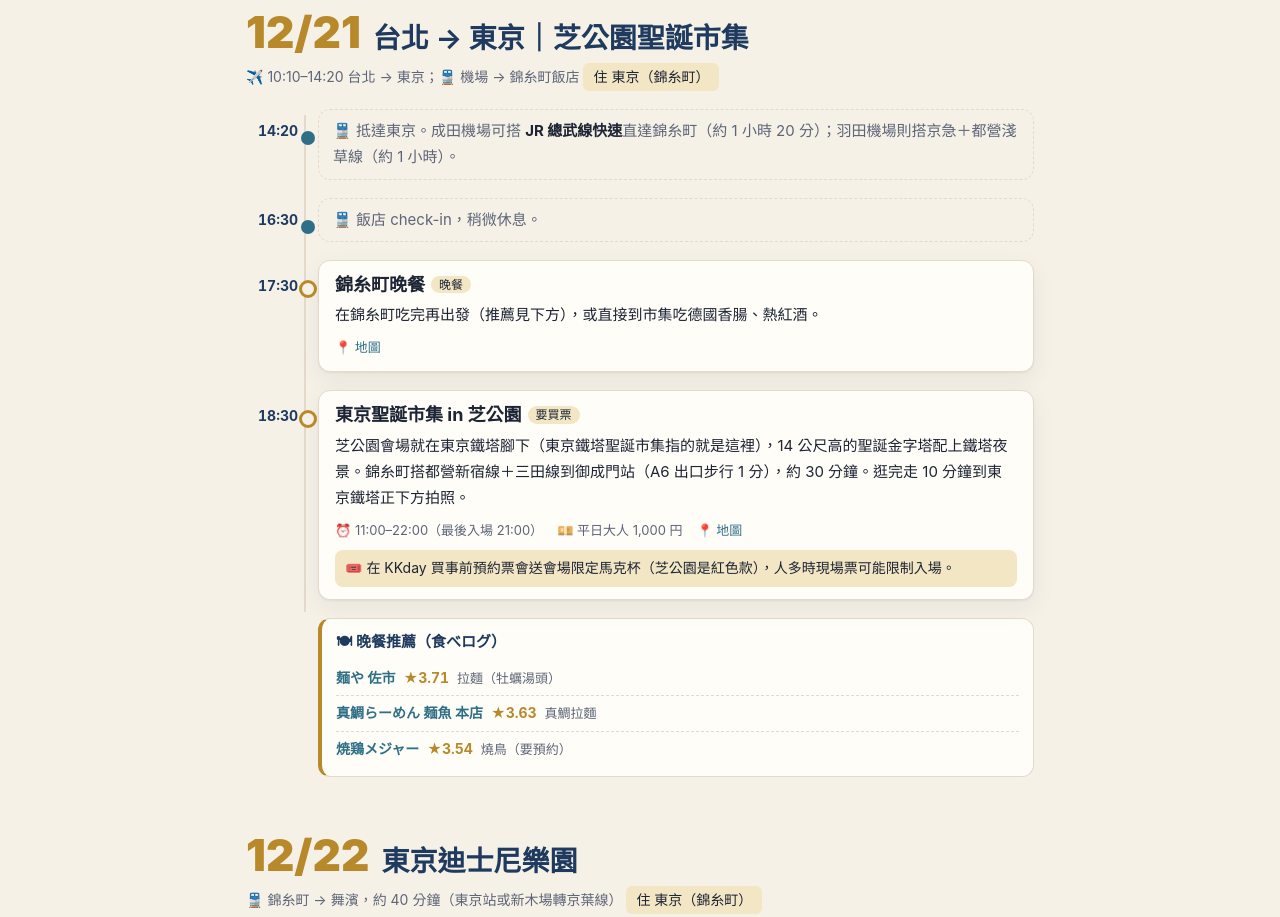
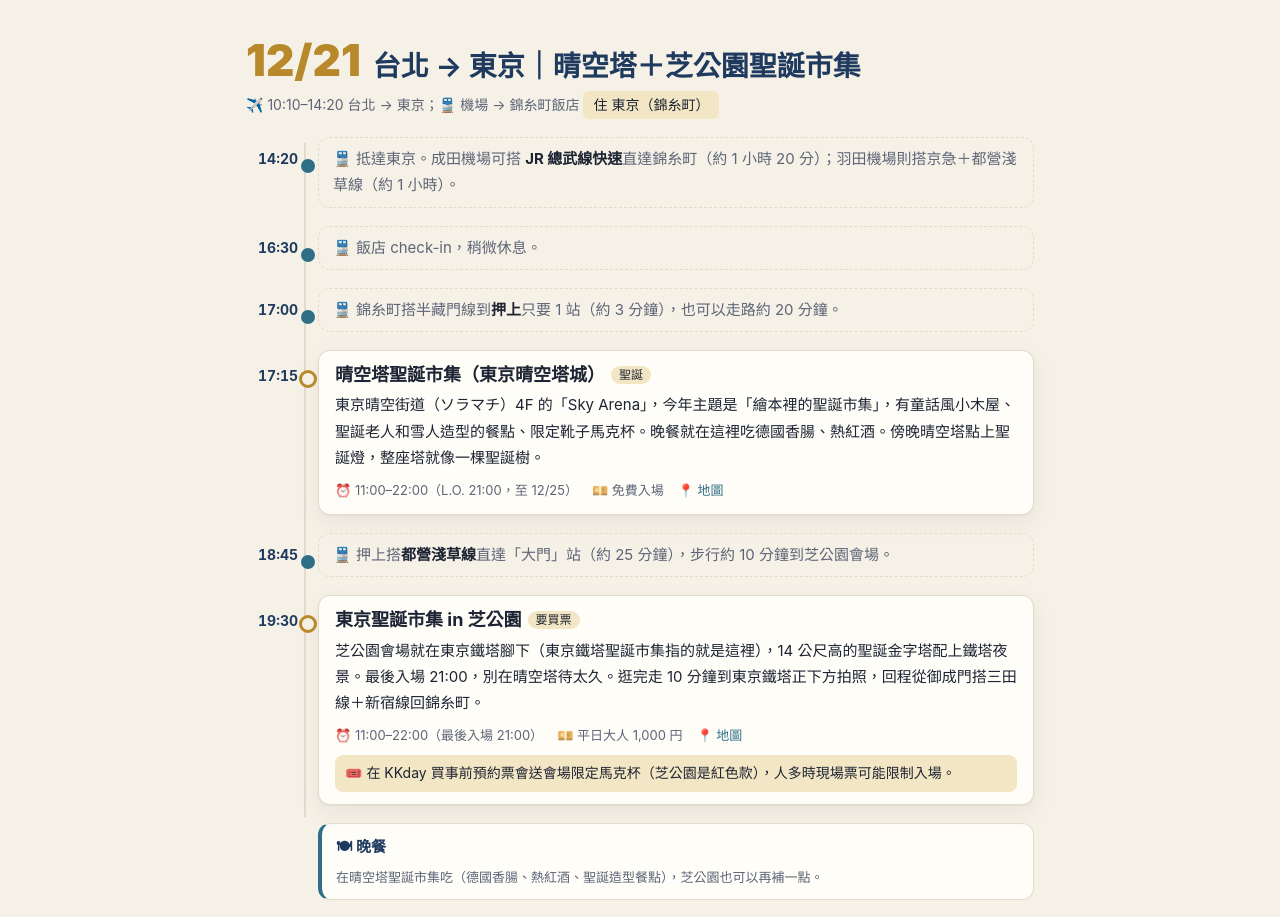
Before and after one commit to NexusX3/tokyo-tohoku-nagoya, a plain HTML site: page index.html in a window 1280 px wide. Shown: the part 1096-2013 px from the top of the page. Drawn offline with Linux system fonts and the light colour scheme.

Commit message:
Add Skytree Christmas market (12/21) and Ebisu Garden Place (12/24)
Co-Authored-By: Claude Opus 5.5 <noreply@anthropic.com>
Claude-Session: https://claude.ai/code/session_01GsSjwjdvJmPbbfNcUsScwE

```diff
--- a/index.html
+++ b/index.html
@@ -161,8 +161,8 @@ const UI = {
          ja:'12/21〜1/4、東京のクリスマスマーケットとハリー・ポッター、富士河口湖、仙台・松島、銀山温泉、蔵王の樹氷、名古屋での年越し・初詣を公共交通で巡る15日間。'},
   eyebrow: 'TOKYO · TOHOKU · NAGOYA · 15 DAYS',
   h1: {zh:['東京・東北・<br>','名古屋跨年'], ja:['東京・東北・<br>','名古屋で年越し']},
-  lede: {zh:'聖誕節在東京逛市集、去迪士尼和哈利波特影城；接著到河口湖看富士山，北上仙台、松島吃牡蠣，到山形泡銀山溫泉、看藏王樹冰，最後飛到名古屋敲鐘跨年、初詣，再從名古屋回台北。全程大眾交通，不開車。',
-         ja:'クリスマスは東京でマーケット、ディズニー、ハリー・ポッター。河口湖で富士山を眺め、仙台・松島で牡蠣を味わい、山形で銀山温泉と蔵王の樹氷へ。最後は名古屋へ飛んで年越しと初詣、名古屋から台北へ帰ります。移動はすべて公共交通機関です。'},
+  lede: {zh:'聖誕節在東京逛晴空塔、芝公園、六本木、惠比壽的聖誕市集，去迪士尼和哈利波特影城；接著到河口湖看富士山，北上仙台、松島吃牡蠣，到山形泡銀山溫泉、看藏王樹冰，最後飛到名古屋敲鐘跨年、初詣，再從名古屋回台北。全程大眾交通，不開車。',
+         ja:'クリスマスは東京でスカイツリー・芝公園・六本木・恵比寿のマーケット巡り、ディズニー、ハリー・ポッター。河口湖で富士山を眺め、仙台・松島で牡蠣を味わい、山形で銀山温泉と蔵王の樹氷へ。最後は名古屋へ飛んで年越しと初詣、名古屋から台北へ帰ります。移動はすべて公共交通機関です。'},
   stats: [
     {zh:'日期 <b>12/21–1/4</b> 15 天 14 夜', ja:'日程 <b>12/21〜1/4</b> 14泊15日'},
     {zh:'住宿 <b>東京・河口湖・仙台・山形・名古屋</b>', ja:'宿泊 <b>東京・河口湖・仙台・山形・名古屋</b>'},
@@ -191,27 +191,27 @@ const UI = {
 
 const DAYS = [
  { id:'d1221', no:'12/21', nav:{zh:'12/21 抵達',ja:'12/21 到着'},
-   title:{zh:'台北 → 東京｜芝公園聖誕市集', ja:'台北 → 東京｜芝公園クリスマスマーケット'},
+   title:{zh:'台北 → 東京｜晴空塔＋芝公園聖誕市集', ja:'台北 → 東京｜スカイツリー＋芝公園クリスマスマーケット'},
    route:{zh:'✈️ 10:10–14:20 台北 → 東京；🚆 機場 → 錦糸町飯店', ja:'✈️ 10:10–14:20 台北 → 東京、🚆 空港 → 錦糸町のホテル'},
    stay:{zh:'住 東京（錦糸町）', ja:'東京（錦糸町）泊'},
    items:[
     {t:'14:20', move:true, p:{zh:'抵達東京。成田機場可搭 <strong>JR 總武線快速</strong>直達錦糸町（約 1 小時 20 分）；羽田機場則搭京急＋都營淺草線（約 1 小時）。',
                               ja:'東京着。成田空港からは<strong>JR総武快速線</strong>で錦糸町まで乗り換えなし（約1時間20分）、羽田空港からは京急＋都営浅草線で約1時間。'}},
     {t:'16:30', move:true, p:{zh:'飯店 check-in，稍微休息。', ja:'ホテルにチェックイン、ひと休み。'}},
-    {t:'17:30', h:{zh:'錦糸町晚餐',ja:'錦糸町で夕食'}, tag:{zh:'晚餐',ja:'夕食'},
-     p:{zh:'在錦糸町吃完再出發（推薦見下方），或直接到市集吃德國香腸、熱紅酒。',
-        ja:'錦糸町で食べてから出発（おすすめは下記）。マーケットでソーセージやグリューワインを夕食代わりにしても。'}, meta:[], q:'錦糸町駅'},
-    {t:'18:30', h:{zh:'東京聖誕市集 in 芝公園',ja:'東京クリスマスマーケット in 芝公園'}, tag:{zh:'要買票',ja:'チケット制'},
-     p:{zh:'芝公園會場就在東京鐵塔腳下（東京鐵塔聖誕市集指的就是這裡），14 公尺高的聖誕金字塔配上鐵塔夜景。錦糸町搭都營新宿線＋三田線到御成門站（A6 出口步行 1 分），約 30 分鐘。逛完走 10 分鐘到東京鐵塔正下方拍照。',
-        ja:'芝公園の会場は東京タワーのふもとにあり、高さ約14mのクリスマスピラミッドと東京タワーの夜景が楽しめます。錦糸町から都営新宿線＋三田線で御成門駅（A6出口から徒歩1分）、約30分。帰りに東京タワーの真下まで歩いて約10分。'},
+    {t:'17:00', move:true, p:{zh:'錦糸町搭半藏門線到<strong>押上</strong>只要 1 站（約 3 分鐘），也可以走路約 20 分鐘。', ja:'錦糸町から半蔵門線で<strong>押上</strong>まで1駅（約3分）。徒歩でも約20分。'}},
+    {t:'17:15', h:{zh:'晴空塔聖誕市集（東京晴空塔城）',ja:'絵本の中のクリスマスマーケット in 東京スカイツリータウン'}, tag:{zh:'聖誕',ja:'クリスマス'},
+     p:{zh:'東京晴空街道（ソラマチ）4F 的「Sky Arena」，今年主題是「繪本裡的聖誕市集」，有童話風小木屋、聖誕老人和雪人造型的餐點、限定靴子馬克杯。晚餐就在這裡吃德國香腸、熱紅酒。傍晚晴空塔點上聖誕燈，整座塔就像一棵聖誕樹。',
+        ja:'東京ソラマチ4階「スカイアリーナ」。今年のテーマは「絵本の中のクリスマスマーケット」で、メルヘンなヒュッテ、サンタや雪だるまモチーフのメニュー、限定のブーツ型マグカップが登場。夕食はここでソーセージやグリューワインを。夕方からはスカイツリーがクリスマスライティングに。'},
+     meta:[{zh:'⏰ 11:00–22:00（L.O. 21:00，至 12/25）',ja:'⏰ 11:00–22:00（L.O.21:00、12/25まで）'},{zh:'💴 免費入場',ja:'💴 入場無料'}], q:'東京スカイツリータウン スカイアリーナ'},
+    {t:'18:45', move:true, p:{zh:'押上搭<strong>都營淺草線</strong>直達「大門」站（約 25 分鐘），步行約 10 分鐘到芝公園會場。', ja:'押上から<strong>都営浅草線</strong>で「大門」駅へ直通（約25分）、芝公園の会場まで徒歩約10分。'}},
+    {t:'19:30', h:{zh:'東京聖誕市集 in 芝公園',ja:'東京クリスマスマーケット in 芝公園'}, tag:{zh:'要買票',ja:'チケット制'},
+     p:{zh:'芝公園會場就在東京鐵塔腳下（東京鐵塔聖誕市集指的就是這裡），14 公尺高的聖誕金字塔配上鐵塔夜景。最後入場 21:00，別在晴空塔待太久。逛完走 10 分鐘到東京鐵塔正下方拍照，回程從御成門搭三田線＋新宿線回錦糸町。',
+        ja:'芝公園の会場は東京タワーのふもとにあり、高さ約14mのクリスマスピラミッドと東京タワーの夜景が楽しめます。最終入場は21:00なので、スカイツリーで長居しすぎないように。帰りに東京タワーの真下まで歩いて約10分。帰りは御成門から三田線＋新宿線で錦糸町へ。'},
      meta:[{zh:'⏰ 11:00–22:00（最後入場 21:00）',ja:'⏰ 11:00–22:00（最終入場21:00）'},{zh:'💴 平日大人 1,000 円',ja:'💴 平日大人1,000円'}], q:'東京クリスマスマーケット 芝公園',
      tip:{zh:'🎟️ 在 KKday 買事前預約票會送會場限定馬克杯（芝公園是紅色款），人多時現場票可能限制入場。',
           ja:'🎟️ KKdayの事前予約チケットは会場限定マグカップ付き（芝公園は赤）。混雑時は当日券の入場が制限されることも。'}}
    ],
-   food:{ dinner:{ list:[
-     R('麺や 佐市',3.71,'拉麵（牡蠣湯頭）','ラーメン（牡蠣）','麺や 佐市 錦糸町'),
-     R('真鯛らーめん 麺魚 本店',3.63,'真鯛拉麵','真鯛ラーメン'),
-     R('焼鶏メジャー',3.54,'燒鳥（要預約）','焼き鳥（要予約）','焼鶏メジャー 錦糸町') ]}}
+   food:{ dinner:{ fixed:{zh:'在晴空塔聖誕市集吃（德國香腸、熱紅酒、聖誕造型餐點），芝公園也可以再補一點。',ja:'スカイツリーのクリスマスマーケットで（ソーセージ、グリューワイン、クリスマスメニュー）。芝公園で追加しても。'} }}
  },
  { id:'d1222', no:'12/22', nav:{zh:'12/22 迪士尼',ja:'12/22 ディズニー'},
    title:{zh:'東京迪士尼樂園', ja:'東京ディズニーランド'},
@@ -267,8 +267,8 @@ const DAYS = [
      R('巻き鮨 中華そば うおがしや',3.54,'卷壽司・拉麵','巻き鮨・ラーメン','うおがしや みなとみらい') ]}}
  },
  { id:'d1224', no:'12/24', nav:{zh:'12/24 哈利波特',ja:'12/24 ハリポタ'},
-   title:{zh:'招財貓 → 哈利波特影城 → 麻布台・六本木｜平安夜', ja:'招き猫 → ハリー・ポッター → 麻布台・六本木｜イブ'},
-   route:{zh:'🚆 錦糸町 → 豪德寺 → 豐島園（大江戶線）→ 六本木，都是地鐵／私鐵', ja:'🚆 錦糸町 → 豪徳寺 → 豊島園（大江戸線）→ 六本木、地下鉄・私鉄で移動'},
+   title:{zh:'招財貓 → 哈利波特 → 六本木・麻布台 → 惠比壽｜平安夜', ja:'招き猫 → ハリー・ポッター → 六本木・麻布台 → 恵比寿｜イブ'},
+   route:{zh:'🚆 錦糸町 → 豪德寺 → 豐島園 → 六本木 → 神谷町 → 惠比壽，都是地鐵／私鐵', ja:'🚆 錦糸町 → 豪徳寺 → 豊島園 → 六本木 → 神谷町 → 恵比寿、地下鉄・私鉄で移動'},
    stay:{zh:'住 東京（錦糸町）', ja:'東京（錦糸町）泊'},
    items:[
     {t:'09:00', move:true, p:{zh:'提早出門，往小田急「豪德寺」站（約 50 分鐘）。', ja:'早めに出発、小田急「豪徳寺」駅へ（約50分）。'}},
@@ -281,16 +281,21 @@ const DAYS = [
      p:{zh:'大廳、斜角巷、禁忌森林等電影實景，騎掃帚拍照、喝奶油啤酒。11/13–1/11 冬季限定「Magical Winter」有聖誕裝飾和雪景。慢慢看至少 4 小時，午餐在館內解決。',
         ja:'大広間、ダイアゴン横丁、禁じられた森など映画のセットを見学。ほうきに乗ったり、バタービールを飲んだり。11/13〜1/11は冬季限定「マジカルウィンター」でクリスマスの装飾と雪景色に。じっくり見ると4時間以上、ランチは館内で。'},
      meta:[{zh:'🎟️ 日期＋入場時段指定，平安夜很快賣完，盡早上官網買',ja:'🎟️ 日時指定制。イブは早く売り切れるので早めに公式サイトで'}], q:'ワーナー ブラザース スタジオツアー東京'},
-    {t:'16:00', move:true, p:{zh:'豐島園站搭大江戶線直達<strong>六本木</strong>（約 40 分鐘），步行約 10 分鐘到麻布台 Hills。', ja:'豊島園駅から大江戸線で<strong>六本木</strong>へ直通（約40分）、麻布台ヒルズまで徒歩約10分。'}},
-    {t:'17:00', h:{zh:'麻布台 Hills 聖誕市集',ja:'麻布台ヒルズ クリスマスマーケット'}, tag:{zh:'聖誕',ja:'クリスマス'},
-     p:{zh:'中央廣場有 19 家攤位，德國聖誕用品店 Käthe Wohlfahrt 也在這裡。',
-        ja:'中央広場に19店舗。ドイツのクリスマス雑貨店ケーテ・ウォルファルトも出店。'},
+    {t:'16:00', move:true, p:{zh:'豐島園站搭大江戶線直達<strong>六本木</strong>，約 40 分鐘。', ja:'豊島園駅から大江戸線で<strong>六本木</strong>へ直通、約40分。'}},
+    {t:'16:45', h:{zh:'六本木 Hills',ja:'六本木ヒルズ'}, tag:{zh:'夜景',ja:'夜景'},
+     p:{zh:'大屋根廣場的聖誕市集今年第 20 屆；櫸樹坂白藍色燈海盡頭就是東京鐵塔，天黑後最漂亮。',
+        ja:'大屋根プラザのクリスマスマーケットは今年20回目。けやき坂イルミネーションの先に東京タワー。日が暮れてからがきれいです。'},
+     meta:[{zh:'⏰ 市集 11:00–21:00（至 12/25）',ja:'⏰ マーケット 11:00–21:00（12/25まで）'}], q:'六本木ヒルズ けやき坂'},
+    {t:'17:30', h:{zh:'麻布台 Hills 聖誕市集',ja:'麻布台ヒルズ クリスマスマーケット'}, tag:{zh:'聖誕',ja:'クリスマス'},
+     p:{zh:'從六本木 Hills 步行約 15 分鐘。中央廣場有 19 家攤位，德國聖誕用品店 Käthe Wohlfahrt 也在這裡。',
+        ja:'六本木ヒルズから徒歩約15分。中央広場に19店舗。ドイツのクリスマス雑貨店ケーテ・ウォルファルトも出店。'},
      meta:[{zh:'⏰ 11:00–21:00（至 12/25）',ja:'⏰ 11:00–21:00（12/25まで）'},{zh:'💴 免費入場',ja:'💴 入場無料'}], q:'麻布台ヒルズ 中央広場'},
-    {t:'18:30', h:{zh:'六本木 Hills',ja:'六本木ヒルズ'}, tag:{zh:'夜景',ja:'夜景'},
-     p:{zh:'從麻布台步行約 15 分鐘。大屋根廣場的聖誕市集今年第 20 屆；櫸樹坂白藍色燈海盡頭就是東京鐵塔。',
-        ja:'麻布台から徒歩約15分。大屋根プラザのクリスマスマーケットは今年20回目。けやき坂イルミネーションの先に東京タワー。'},
-     meta:[{zh:'⏰ 市集 11:00–21:00（至 12/25）',ja:'⏰ マーケット 11:00–21:00（12/25まで）'}], q:'六本木ヒルズ けやき坂',
-     tip:{zh:'💡 平安夜晚餐一定要先訂位。',ja:'💡 イブの夕食は必ず予約を。'}}
+    {t:'18:15', move:true, p:{zh:'麻布台 Hills 旁的<strong>神谷町</strong>站搭日比谷線直達惠比壽（約 12 分鐘），東口走 Skywalk 約 5 分鐘到惠比壽花園廣場。', ja:'麻布台ヒルズ隣の<strong>神谷町</strong>駅から日比谷線で恵比寿へ直通（約12分）、東口から動く歩道「スカイウォーク」で恵比寿ガーデンプレイスまで約5分。'}},
+    {t:'18:40', h:{zh:'惠比壽花園廣場 聖誕市集・Baccarat 水晶吊燈',ja:'恵比寿ガーデンプレイス クリスマスマルシェ・バカラシャンデリア'}, tag:{zh:'聖誕',ja:'クリスマス'},
+     p:{zh:'「Baccarat ETERNAL LIGHTS」：中央廣場掛著世界最大級的 Baccarat 水晶吊燈，旁邊是聖誕樹。聖誕市集分在「時計廣場」和「シャトー廣場」兩個會場，有各國聖誕雜貨和熱食。<strong>平日市集只開 17:00–20:00</strong>，所以排在晚上第一站之後直接過來；吊燈點到 23:00，吃完晚餐還能再看一次。',
+        ja:'「Baccarat ETERNAL LIGHTS」。センター広場に世界最大級のバカラシャンデリアとクリスマスツリー。クリスマスマルシェは「時計広場」と「シャトー広場」の2会場で、世界のクリスマス雑貨やホットメニューが並びます。<strong>平日のマルシェは17:00〜20:00のみ</strong>なので早めに到着を。シャンデリアは23:00まで点灯しているので、夕食後にもう一度見られます。'},
+     meta:[{zh:'⏰ 市集平日 17:00–20:00（至 12/25）；吊燈 11:00–23:00',ja:'⏰ マルシェ平日17:00–20:00（12/25まで）、シャンデリア11:00–23:00'},{zh:'💴 免費入場',ja:'💴 入場無料'}], q:'恵比寿ガーデンプレイス',
+     tip:{zh:'💡 平安夜晚餐一定要先訂位，訂 20:00 左右最順；吃完從惠比壽搭 JR（山手線＋總武線）回錦糸町。',ja:'💡 イブの夕食は必ず予約を。20:00頃がちょうどよく、食後はJR（山手線＋総武線）で錦糸町へ。'}}
    ],
    food:{ lunch:{ list:[
      R('バックロットカフェ',3.53,'影城內餐廳','スタジオ内カフェ','バックロットカフェ スタジオツアー東京'),
@@ -298,9 +303,10 @@ const DAYS = [
      R('濃菜麺 井の庄',3.62,'蔬菜濃湯拉麵（練馬站）','濃菜麺（練馬駅）','濃菜麺 井の庄 練馬') ],
      note:{zh:'入場後不能出館再進，建議直接在館內吃。',ja:'再入場はできないので、館内で食べるのがおすすめ。'} },
      dinner:{ list:[
-     R('Balcony by 6th',3.52,'義式・多國籍（麻布台）','イタリアン（麻布台）','Balcony by 6th 麻布台ヒルズ'),
-     R('居酒屋 うちやま',3.52,'海鮮居酒屋（麻布台）','海鮮居酒屋（麻布台）','居酒屋 うちやま 麻布台ヒルズ'),
-     R('焼鳥 くまわき',3.52,'燒鳥（麻布台 Hills 3F）','焼き鳥（麻布台ヒルズ3F）','焼鳥 くまわき 麻布台ヒルズ') ]}}
+     R('鳥焼き 小花',3.75,'雞肉料理（鳥料理百名店，花園廣場旁 1 分）','鳥料理（百名店、ガーデンプレイス徒歩1分）','鳥焼き 小花 恵比寿'),
+     R('鉄板焼 恵比寿',3.56,'鐵板燒（Westin 頂樓夜景）','鉄板焼（ウェスティン最上階）','鉄板焼 恵比寿 ウェスティン'),
+     R('うなぎ四代目 菊川 恵比寿ガーデンプレイス店',3.51,'鰻魚（花園廣場內）','うなぎ（ガーデンプレイス内）','うなぎ四代目 菊川 恵比寿ガーデンプレイス店') ],
+     note:{zh:'平安夜都要訂位；小花與鐵板燒價位較高（約 15,000 円以上）。',ja:'イブはどこも予約必須。小花と鉄板焼は高め（1.5万円〜）。'} }}
  },
  { id:'d1225', no:'12/25', nav:{zh:'12/25 富士山',ja:'12/25 富士山'},
    title:{zh:'東京 → 富士山｜新倉山淺間公園', ja:'東京 → 富士山｜新倉山浅間公園'},
@@ -683,10 +689,10 @@ const NOTES = [
 
 const COST = [
   {d:'12/21', r:{zh:'成田機場 → 錦糸町（JR 總武快速；羽田約 700）',ja:'成田空港 → 錦糸町（JR総武快速。羽田なら約700）'}, y:'約 1,400'},
-  {d:'12/21', r:{zh:'錦糸町 ⇄ 御成門（都營地鐵）',ja:'錦糸町 ⇄ 御成門（都営地下鉄）'}, y:'約 600'},
+  {d:'12/21', r:{zh:'錦糸町 → 押上 → 大門，御成門 → 錦糸町（地鐵）',ja:'錦糸町 → 押上 → 大門、御成門 → 錦糸町（地下鉄）'}, y:'約 800'},
   {d:'12/22', r:{zh:'錦糸町 ⇄ 舞濱（JR）',ja:'錦糸町 ⇄ 舞浜（JR）'}, y:'約 700'},
   {d:'12/23', r:{zh:'錦糸町 ⇄ 橫濱（JR）＋港未來線',ja:'錦糸町 ⇄ 横浜（JR）＋みなとみらい線'}, y:'約 1,900'},
-  {d:'12/24', r:{zh:'錦糸町 → 豪德寺 → 豐島園 → 六本木 → 錦糸町',ja:'錦糸町 → 豪徳寺 → 豊島園 → 六本木 → 錦糸町'}, y:'約 1,500'},
+  {d:'12/24', r:{zh:'錦糸町 → 豪德寺 → 豐島園 → 六本木，神谷町 → 惠比壽 → 錦糸町',ja:'錦糸町 → 豪徳寺 → 豊島園 → 六本木、神谷町 → 恵比寿 → 錦糸町'}, y:'約 1,900'},
   {d:'12/25', r:{zh:'錦糸町 → 新宿（JR 210）＋高速巴士 新宿 → 富士山站（約 2,100–2,600）',ja:'錦糸町 → 新宿（JR 210）＋高速バス 新宿 → 富士山駅（約2,100〜2,600）'}, y:'約 2,600'},
   {d:'12/25–26', r:{zh:'富士山・富士五湖護照（下吉田〜河口湖電車＋周遊巴士 2 日）',ja:'富士山・富士五湖パスポート（下吉田〜河口湖の電車＋周遊バス2日間）'}, y:'3,300'},
   {d:'12/27', r:{zh:'富士山 → 大月 → 東京（富士急＋JR）',ja:'富士山 → 大月 → 東京（富士急＋JR）'}, y:'2,640'},
@@ -702,7 +708,7 @@ const COST = [
   {d:'1/1', r:{zh:'名鐵 名古屋 ⇄ 犬山',ja:'名鉄 名古屋 ⇄ 犬山'}, y:'約 1,300'},
   {d:'1/4', r:{zh:'名鐵 μSKY 名古屋 → 中部國際機場',ja:'名鉄ミュースカイ 名古屋 → 中部国際空港'}, y:'約 1,430'}
 ];
-const COST_TOTAL = '約 42,500';
+const COST_TOTAL = '約 43,100';
 
 function mapSVG(){
   const t = {
```
